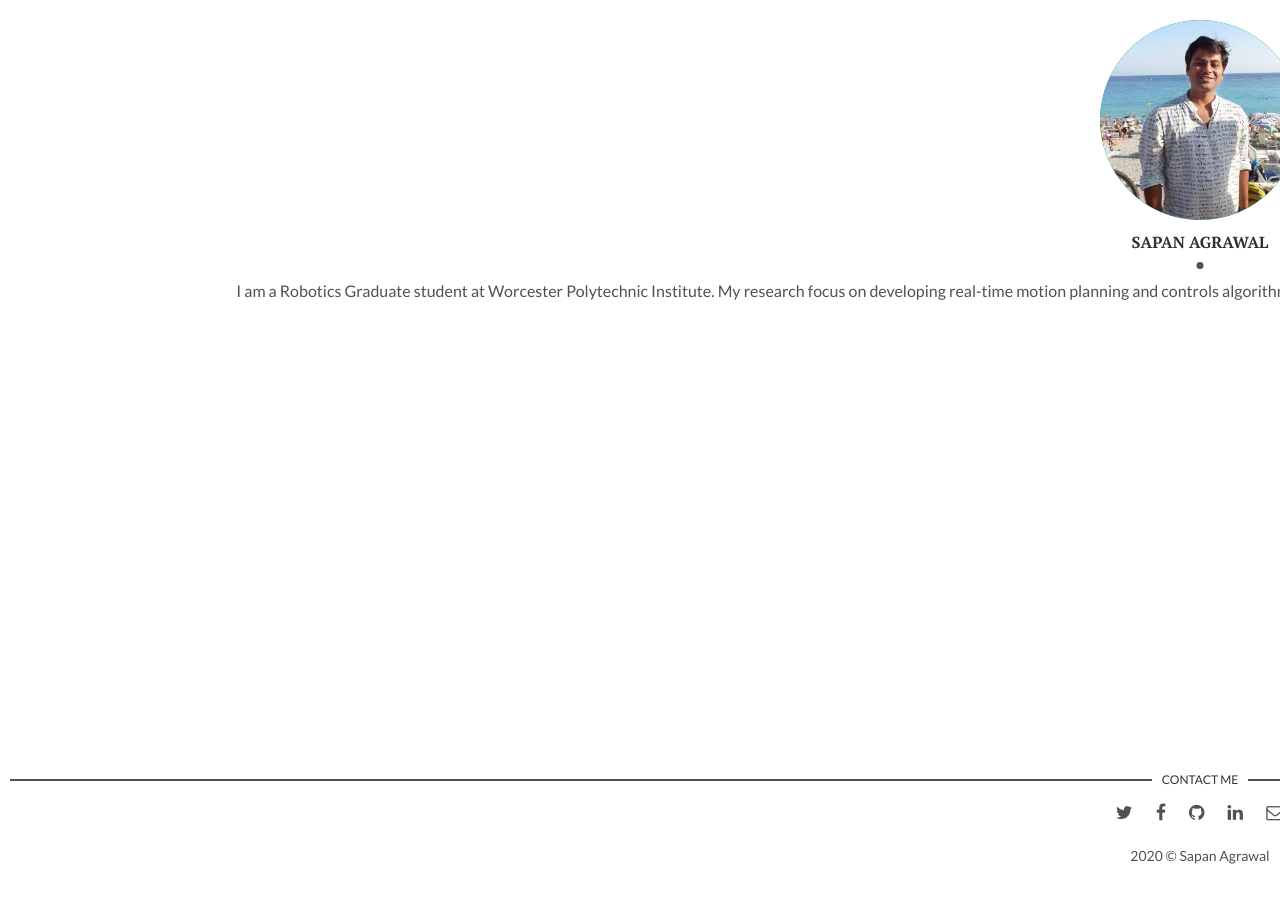
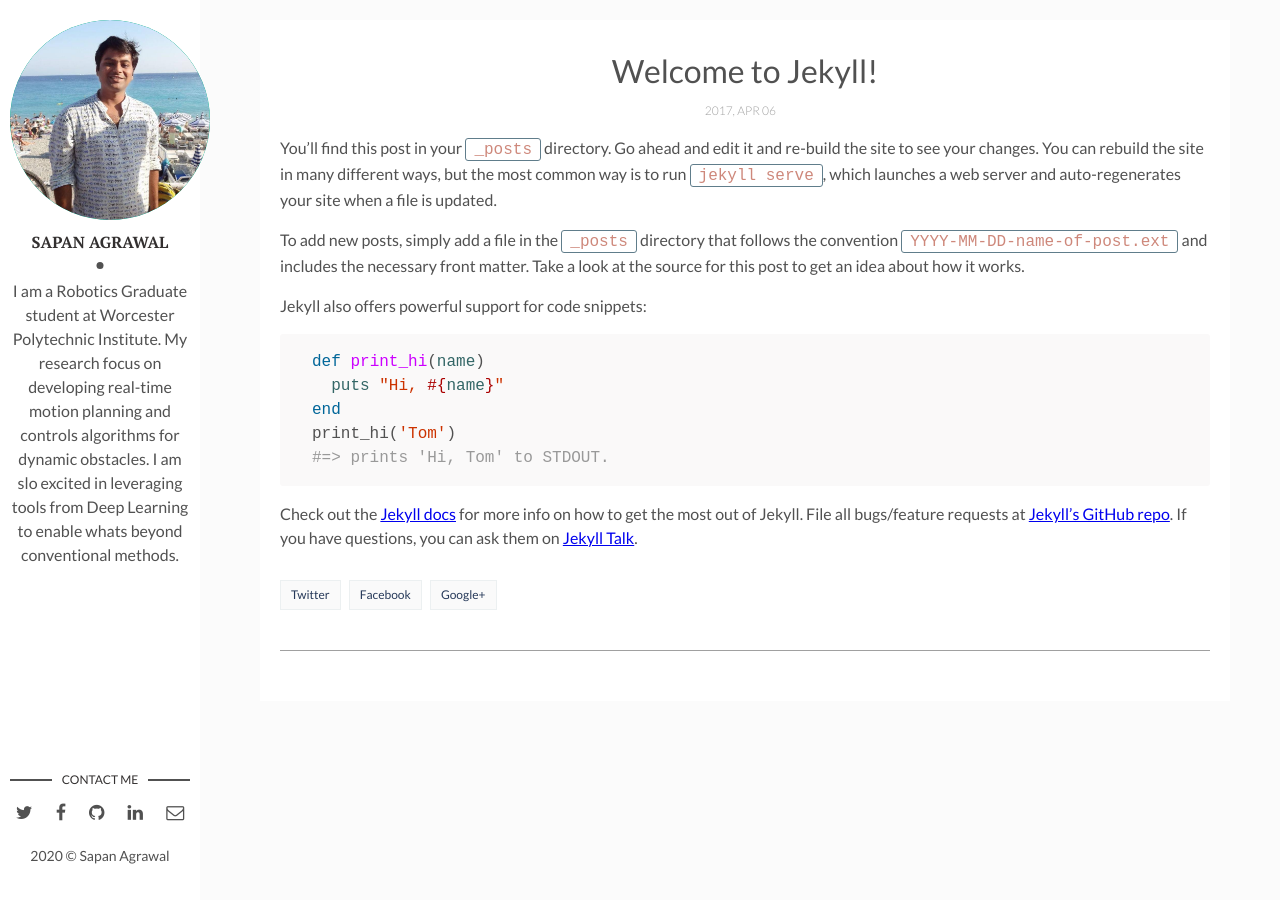
Before and after one commit to sapan-ostic/sapan-ostic.github.io, a Jekyll site: the page built from _posts/2017-04-06-welcome-to-jekyll.markdown, in a window 1280 px wide. Built offline with Jekyll 4.4.1, drawn with Linux system fonts in a browser that asks for light colours.

Commit message:
site setting updated

```diff
--- a/assets/css/main.css
+++ b/assets/css/main.css
@@ -930,7 +930,7 @@ table tfoot td {
   top: 0;
   left: 0;
   bottom: 0;
-  width: 2400px;
+  width: 200px;
   height: 100%;
   padding: 20px 10px;
   background-color: #ffffff;
```
